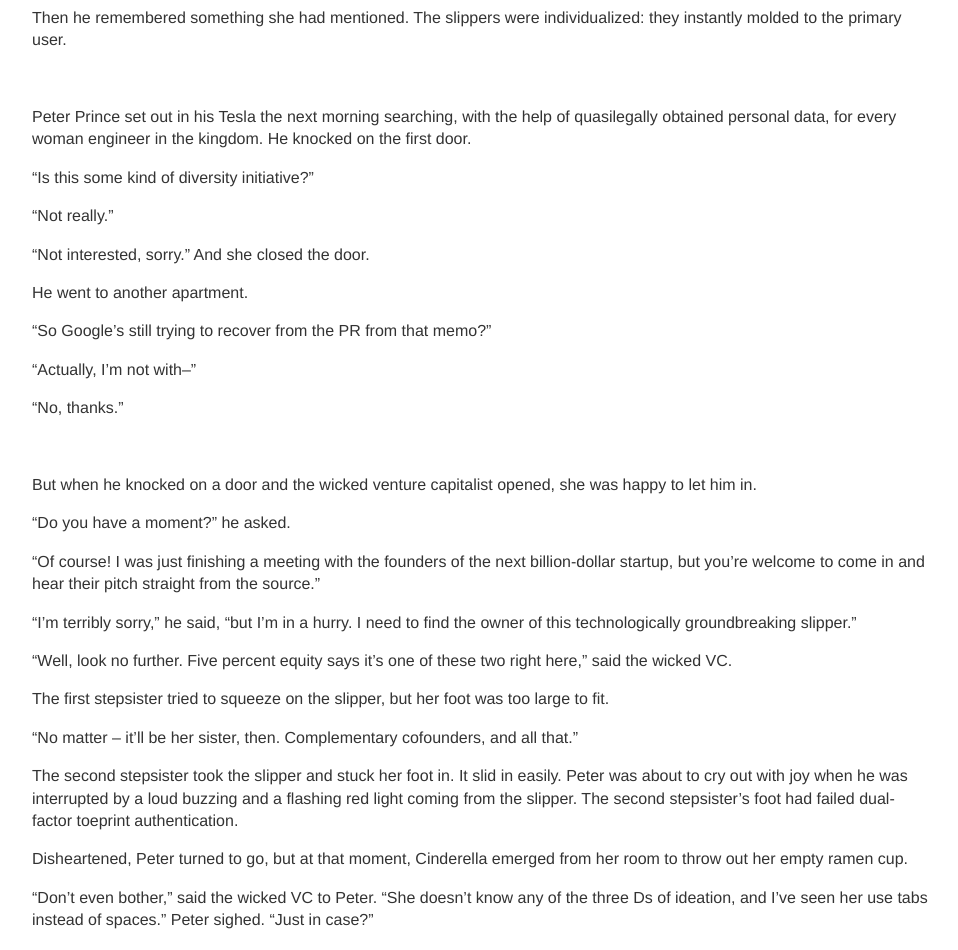
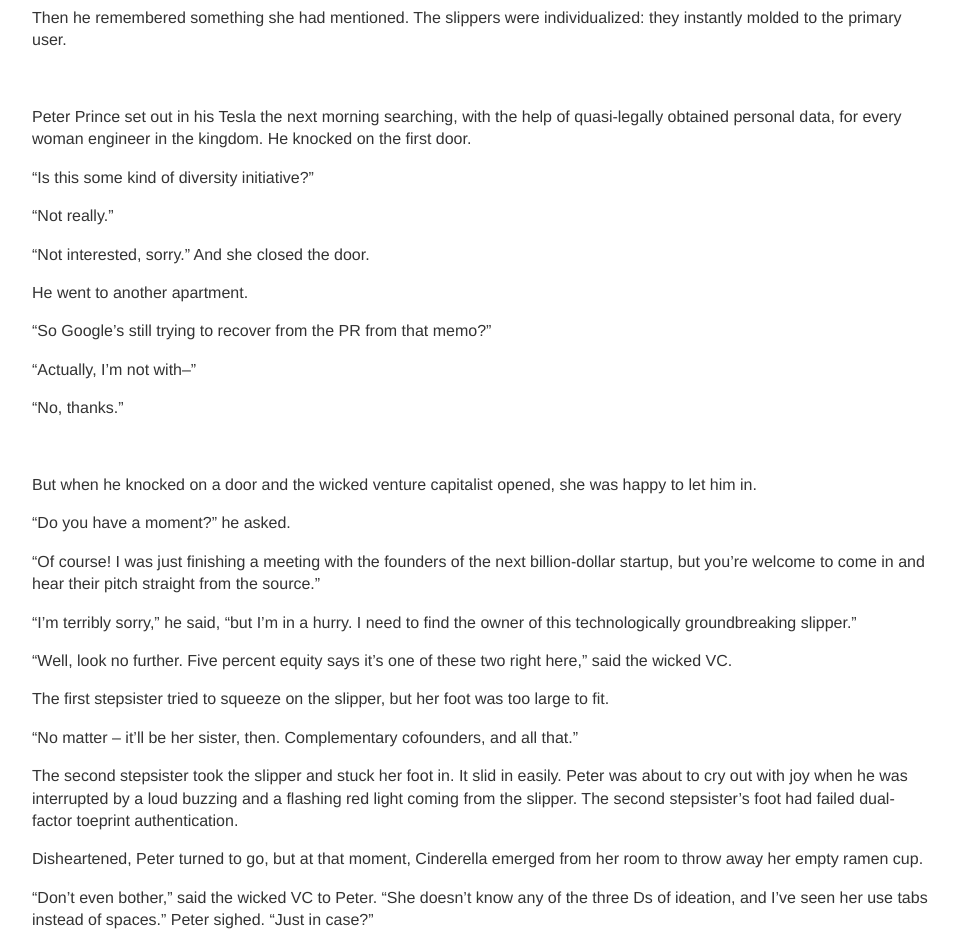
Before and after one commit to lajordan/lajordan.github.io, a Jekyll site: the page built from _posts/2017-09-26-a-wearable-parable.md, in a window 1280 px wide and 1400 px high, scrolled down 2217 px. Shown: the part 152-1102 px from the top of the window, without its empty margins (160-1118 px from the left). Built offline with Jekyll 4.4.1, drawn with Linux system fonts in a browser that asks for light colours.

Commit message:
pls work

```diff
--- a/_posts/2017-09-26-a-wearable-parable.md
+++ b/_posts/2017-09-26-a-wearable-parable.md
@@ -92,7 +92,7 @@ Then he remembered something she had mentioned. The slippers were individualized
 
 <br />
 
-Peter Prince set out in his Tesla the next morning searching, with the help of quasilegally obtained personal data, for every woman engineer in the kingdom. He knocked on the first door.
+Peter Prince set out in his Tesla the next morning searching, with the help of quasi-legally obtained personal data, for every woman engineer in the kingdom. He knocked on the first door.
 
 "Is this some kind of diversity initiative?"
 
@@ -127,7 +127,7 @@ The first stepsister tried to squeeze on the slipper, but her foot was too large
 The second stepsister took the slipper and stuck her foot in. It slid in easily. Peter was about to cry out with joy when he was interrupted by a loud buzzing and a flashing red light coming from the slipper. The second stepsister's foot had failed dual-factor toeprint authentication.
 
 
-Disheartened, Peter turned to go, but at that moment, Cinderella emerged from her room to throw out her empty ramen cup.
+Disheartened, Peter turned to go, but at that moment, Cinderella emerged from her room to throw away her empty ramen cup.
 
 "Don't even bother," said the wicked VC to Peter. "She doesn't know any of the three Ds of ideation, and I've seen her use tabs instead of spaces."
 Peter sighed. "Just in case?"
```
